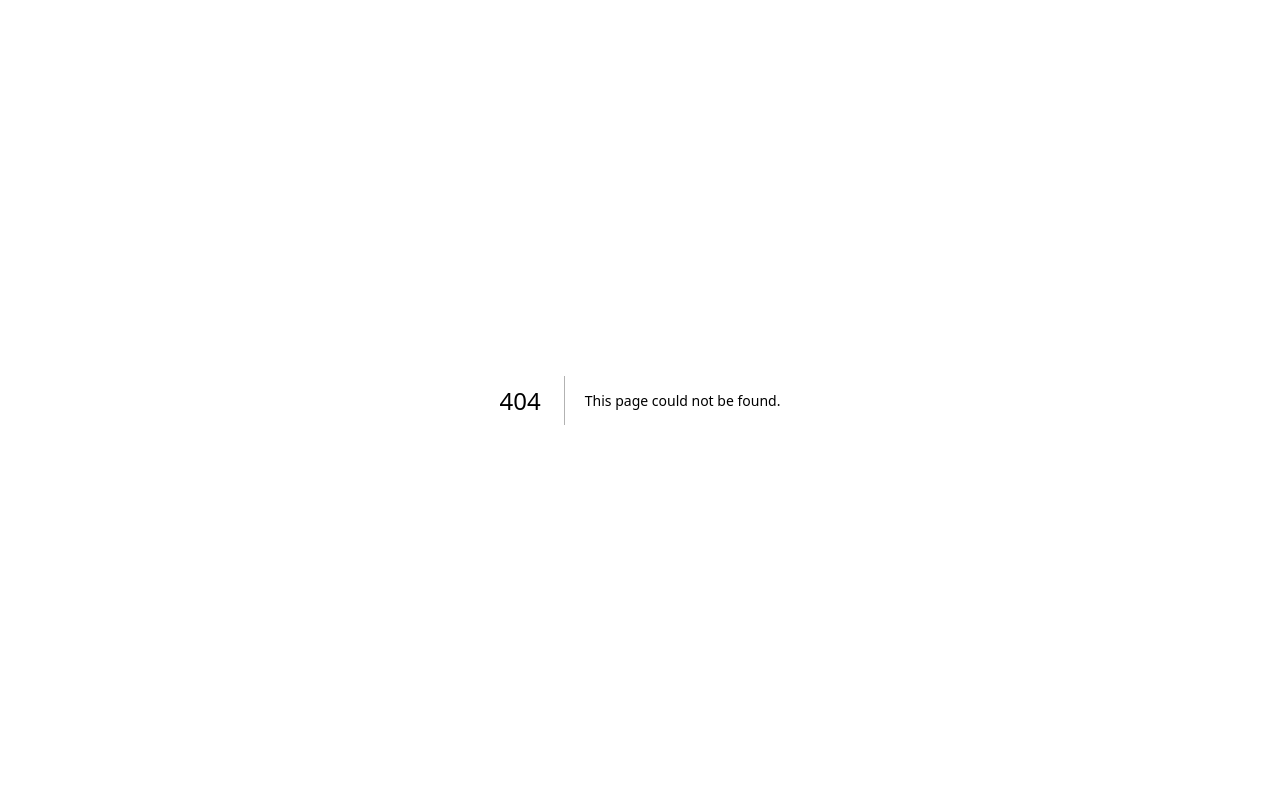
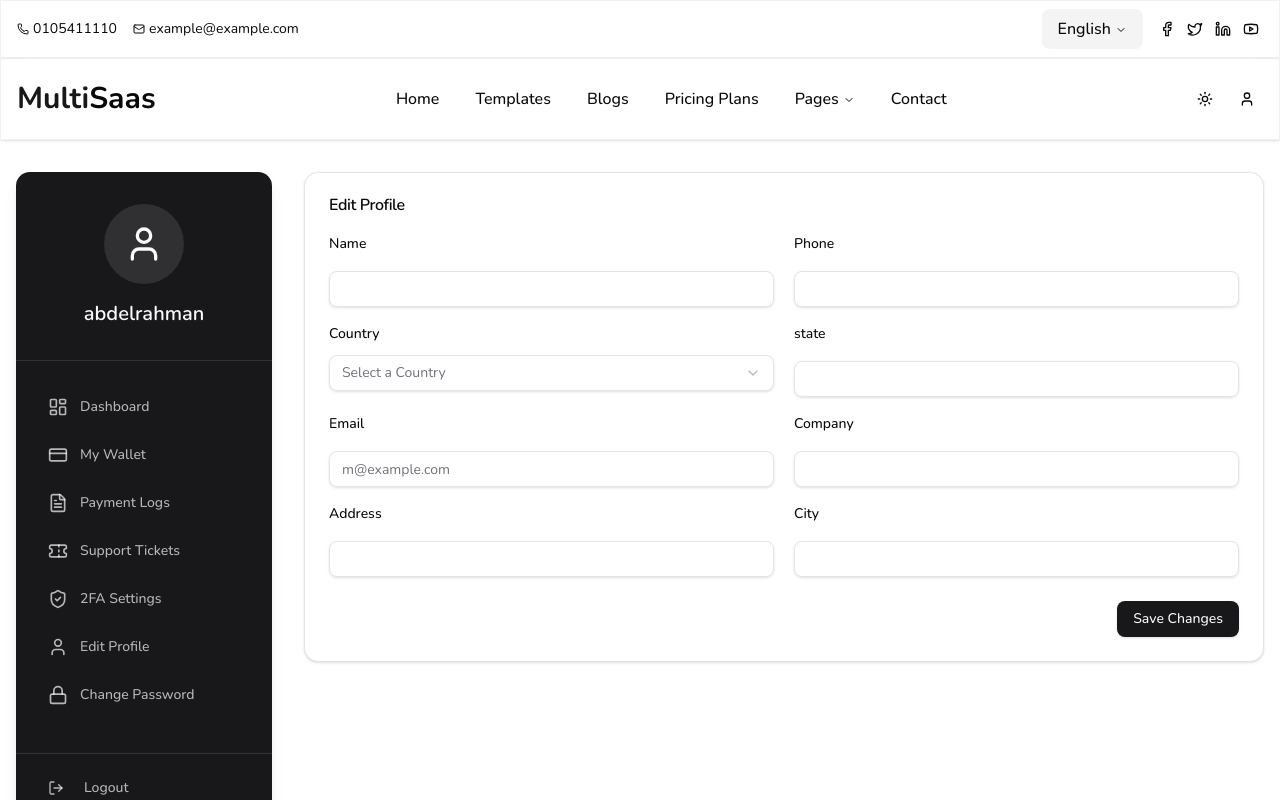
Before and after one commit to Abdelrahmansherif207/multi-saas-frontend, a Next.js app in the folder apps/landlord/: page /profile in a window 1280 px wide. Before the commit this address had no page. Shown: the top 800 px of the page. Built offline with nearby package versions, Linux system fonts and the light colour scheme.

Commit message:
added profile page

```diff
--- a/apps/landlord/package.json
+++ b/apps/landlord/package.json
@@ -13,6 +13,7 @@
         "@radix-ui/react-dropdown-menu": "^2.1.16",
         "@radix-ui/react-label": "^2.1.8",
         "@radix-ui/react-navigation-menu": "^1.2.14",
+        "@radix-ui/react-select": "^2.2.6",
         "@radix-ui/react-slot": "^1.2.4",
         "@repo/api-client": "workspace:*",
         "@repo/types": "workspace:*",
--- /dev/null
+++ b/apps/landlord/src/app/(client)/(dashboard)/profile/page.tsx
@@ -0,0 +1,89 @@
+import { Button } from "@/components/ui/button";
+import {
+  Card,
+  CardContent,
+  CardFooter,
+  CardHeader,
+  CardTitle,
+} from "@/components/ui/card";
+import { Input } from "@/components/ui/input";
+import { Label } from "@/components/ui/label";
+import {
+  Select,
+  SelectContent,
+  SelectGroup,
+  SelectItem,
+  SelectLabel,
+  SelectTrigger,
+  SelectValue,
+} from "@/components/ui/select";
+
+export default function profilePage() {
+  return (
+    <Card className="w-full">
+      <CardHeader>
+        <CardTitle>Edit Profile</CardTitle>
+      </CardHeader>
+      <CardContent>
+        <form>
+          <div className="grid grid-cols-2 gap-5">
+            <div className="grid gap-5">
+              <Label htmlFor="name">Name</Label>
+              <Input id="name" type="text" placeholder="" required />
+            </div>
+            <div className="grid gap-5">
+              <Label htmlFor="phone">Phone</Label>
+              <Input id="phone" type="text" placeholder="" required />
+            </div>
+            <div className="grid gap-2">
+              <Label htmlFor="country">Country</Label>
+              <Select>
+                <SelectTrigger id="country">
+                  <SelectValue placeholder="Select a Country" />
+                </SelectTrigger>
+                <SelectContent>
+                  <SelectGroup>
+                    <SelectItem value="Egypt">Egypt</SelectItem>
+                    <SelectItem value="USA">USA</SelectItem>
+                    <SelectItem value="Algeria">Algeria</SelectItem>
+                    <SelectItem value="South Africa">South Africa</SelectItem>
+                    <SelectItem value="Bahrain">Bahrain</SelectItem>
+                  </SelectGroup>
+                </SelectContent>
+              </Select>
+            </div>
+
+            <div className="grid gap-5">
+              <Label htmlFor="state">state</Label>
+              <Input id="state" type="text" placeholder="" required />
+            </div>
+            <div className="grid gap-5">
+              <Label htmlFor="email">Email</Label>
+              <Input
+                id="email"
+                type="email"
+                placeholder="m@example.com"
+                required
+              />
+            </div>
+            <div className="grid gap-5">
+              <Label htmlFor="company">Company</Label>
+              <Input id="company" type="text" placeholder="" required />
+            </div>
+            <div className="grid gap-5">
+              <Label htmlFor="address">Address</Label>
+              <Input id="address" type="text" placeholder="" required />
+            </div>
+            <div className="grid gap-5">
+              <Label htmlFor="city">City</Label>
+              <Input id="city" type="text" placeholder="" required />
+            </div>
+          </div>
+        </form>
+      </CardContent>
+      <CardFooter className="flex justify-end gap-5">
+        <Button type="submit">Save Changes</Button>
+      </CardFooter>
+    </Card>
+  );
+}
--- a/apps/landlord/src/app/(client)/blogs/[blogName]/page.tsx
+++ b/apps/landlord/src/app/(client)/blogs/[blogName]/page.tsx
@@ -17,7 +17,10 @@
     <>
       <PagesHeader
         title={decodeURIComponent(blogName)}
-        breadcrumbs={[{ label: "Home", href: "/" }, { label: decodeURIComponent(blogName) }]}
+        breadcrumbs={[
+          { label: "Blogs", href: "/" },
+          { label: decodeURIComponent(blogName) },
+        ]}
       />
       <div className="container mx-auto grid grid-cols-3 gap-5 mt-10">
         <div className="flex flex-col gap-5">
--- a/apps/landlord/src/app/(client)/blogs/page.tsx
+++ b/apps/landlord/src/app/(client)/blogs/page.tsx
@@ -1,7 +1,6 @@
 import { BlogInterface } from "@/app/lib/definitions";
 import { PagesHeader } from "@/components/client/PagesHeader";
 import SearchCard from "@/components/client/SearchCard";
-import SectionHeader from "@/components/client/SectionHeader";
 import { Button } from "@/components/ui/button";
 import { Card, CardFooter, CardHeader, CardTitle } from "@/components/ui/card";
 import { MoveRight, Tag, Timer } from "lucide-react";
@@ -23,9 +22,8 @@
         title="Blogs"
         breadcrumbs={[{ label: "Home", href: "/" }, { label: "blogs" }]}
       />
-      <div className="container mx-auto px-4 py-12 md:py-24 lg:py-32 perspective-1000">
-        <div className="mt-20">
-          <SectionHeader prefix="our" highlight="blogs" suffix="" />
+      <div className="container mx-auto px-4 py-10 md:py-15 lg:py-20 perspective-1000">
+        <div>
           <SearchCard />
           <div className="flex justify-between items-center">
             {blogs?.map((blog) => (
--- /dev/null
+++ b/apps/landlord/src/components/ui/select.tsx
@@ -0,0 +1,159 @@
+"use client"
+
+import * as React from "react"
+import * as SelectPrimitive from "@radix-ui/react-select"
+import { Check, ChevronDown, ChevronUp } from "lucide-react"
+
+import { cn } from "@/lib/utils"
+
+const Select = SelectPrimitive.Root
+
+const SelectGroup = SelectPrimitive.Group
+
+const SelectValue = SelectPrimitive.Value
+
+const SelectTrigger = React.forwardRef<
+  React.ElementRef<typeof SelectPrimitive.Trigger>,
+  React.ComponentPropsWithoutRef<typeof SelectPrimitive.Trigger>
+>(({ className, children, ...props }, ref) => (
+  <SelectPrimitive.Trigger
+    ref={ref}
+    className={cn(
+      "flex h-9 w-full items-center justify-between whitespace-nowrap rounded-md border border-input bg-transparent px-3 py-2 text-sm shadow-sm ring-offset-background data-[placeholder]:text-muted-foreground focus:outline-none focus:ring-1 focus:ring-ring disabled:cursor-not-allowed disabled:opacity-50 [&>span]:line-clamp-1",
+      className
+    )}
+    {...props}
+  >
+    {children}
+    <SelectPrimitive.Icon asChild>
+      <ChevronDown className="h-4 w-4 opacity-50" />
+    </SelectPrimitive.Icon>
+  </SelectPrimitive.Trigger>
+))
+SelectTrigger.displayName = SelectPrimitive.Trigger.displayName
+
+const SelectScrollUpButton = React.forwardRef<
+  React.ElementRef<typeof SelectPrimitive.ScrollUpButton>,
+  React.ComponentPropsWithoutRef<typeof SelectPrimitive.ScrollUpButton>
+>(({ className, ...props }, ref) => (
+  <SelectPrimitive.ScrollUpButton
+    ref={ref}
+    className={cn(
+      "flex cursor-default items-center justify-center py-1",
+      className
+    )}
+    {...props}
+  >
+    <ChevronUp className="h-4 w-4" />
+  </SelectPrimitive.ScrollUpButton>
+))
+SelectScrollUpButton.displayName = SelectPrimitive.ScrollUpButton.displayName
+
+const SelectScrollDownButton = React.forwardRef<
+  React.ElementRef<typeof SelectPrimitive.ScrollDownButton>,
+  React.ComponentPropsWithoutRef<typeof SelectPrimitive.ScrollDownButton>
+>(({ className, ...props }, ref) => (
+  <SelectPrimitive.ScrollDownButton
+    ref={ref}
+    className={cn(
+      "flex cursor-default items-center justify-center py-1",
+      className
+    )}
+    {...props}
+  >
+    <ChevronDown className="h-4 w-4" />
+  </SelectPrimitive.ScrollDownButton>
+))
+SelectScrollDownButton.displayName =
+  SelectPrimitive.ScrollDownButton.displayName
+
+const SelectContent = React.forwardRef<
+  React.ElementRef<typeof SelectPrimitive.Content>,
+  React.ComponentPropsWithoutRef<typeof SelectPrimitive.Content>
+>(({ className, children, position = "popper", ...props }, ref) => (
+  <SelectPrimitive.Portal>
+    <SelectPrimitive.Content
+      ref={ref}
+      className={cn(
+        "relative z-50 max-h-[--radix-select-content-available-height] min-w-[8rem] overflow-y-auto overflow-x-hidden rounded-md border bg-popover text-popover-foreground shadow-md data-[state=open]:animate-in data-[state=closed]:animate-out data-[state=closed]:fade-out-0 data-[state=open]:fade-in-0 data-[state=closed]:zoom-out-95 data-[state=open]:zoom-in-95 data-[side=bottom]:slide-in-from-top-2 data-[side=left]:slide-in-from-right-2 data-[side=right]:slide-in-from-left-2 data-[side=top]:slide-in-from-bottom-2 origin-[--radix-select-content-transform-origin]",
+        position === "popper" &&
+          "data-[side=bottom]:translate-y-1 data-[side=left]:-translate-x-1 data-[side=right]:translate-x-1 data-[side=top]:-translate-y-1",
+        className
+      )}
+      position={position}
+      {...props}
+    >
+      <SelectScrollUpButton />
+      <SelectPrimitive.Viewport
+        className={cn(
+          "p-1",
+          position === "popper" &&
+            "h-[var(--radix-select-trigger-height)] w-full min-w-[var(--radix-select-trigger-width)]"
+        )}
+      >
+        {children}
+      </SelectPrimitive.Viewport>
+      <SelectScrollDownButton />
+    </SelectPrimitive.Content>
+  </SelectPrimitive.Portal>
+))
+SelectContent.displayName = SelectPrimitive.Content.displayName
+
+const SelectLabel = React.forwardRef<
+  React.ElementRef<typeof SelectPrimitive.Label>,
+  React.ComponentPropsWithoutRef<typeof SelectPrimitive.Label>
+>(({ className, ...props }, ref) => (
+  <SelectPrimitive.Label
+    ref={ref}
+    className={cn("px-2 py-1.5 text-sm font-semibold", className)}
+    {...props}
+  />
+))
+SelectLabel.displayName = SelectPrimitive.Label.displayName
+
+const SelectItem = React.forwardRef<
+  React.ElementRef<typeof SelectPrimitive.Item>,
+  React.ComponentPropsWithoutRef<typeof SelectPrimitive.Item>
+>(({ className, children, ...props }, ref) => (
+  <SelectPrimitive.Item
+    ref={ref}
+    className={cn(
+      "relative flex w-full cursor-default select-none items-center rounded-sm py-1.5 pl-2 pr-8 text-sm outline-none focus:bg-accent focus:text-accent-foreground data-[disabled]:pointer-events-none data-[disabled]:opacity-50",
+      className
+    )}
+    {...props}
+  >
+    <span className="absolute right-2 flex h-3.5 w-3.5 items-center justify-center">
+      <SelectPrimitive.ItemIndicator>
+        <Check className="h-4 w-4" />
+      </SelectPrimitive.ItemIndicator>
+    </span>
+    <SelectPrimitive.ItemText>{children}</SelectPrimitive.ItemText>
+  </SelectPrimitive.Item>
+))
+SelectItem.displayName = SelectPrimitive.Item.displayName
+
+const SelectSeparator = React.forwardRef<
+  React.ElementRef<typeof SelectPrimitive.Separator>,
+  React.ComponentPropsWithoutRef<typeof SelectPrimitive.Separator>
+>(({ className, ...props }, ref) => (
+  <SelectPrimitive.Separator
+    ref={ref}
+    className={cn("-mx-1 my-1 h-px bg-muted", className)}
+    {...props}
+  />
+))
+SelectSeparator.displayName = SelectPrimitive.Separator.displayName
+
+export {
+  Select,
+  SelectGroup,
+  SelectValue,
+  SelectTrigger,
+  SelectContent,
+  SelectLabel,
+  SelectItem,
+  SelectSeparator,
+  SelectScrollUpButton,
+  SelectScrollDownButton,
+}
```
